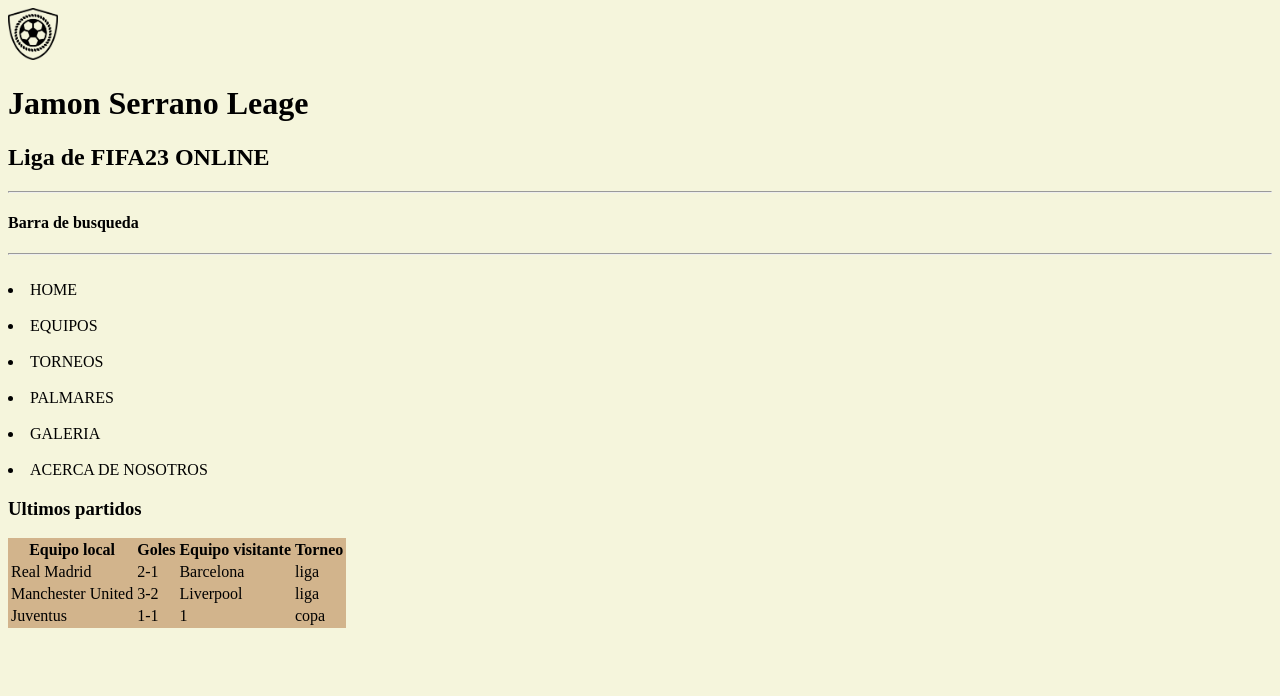
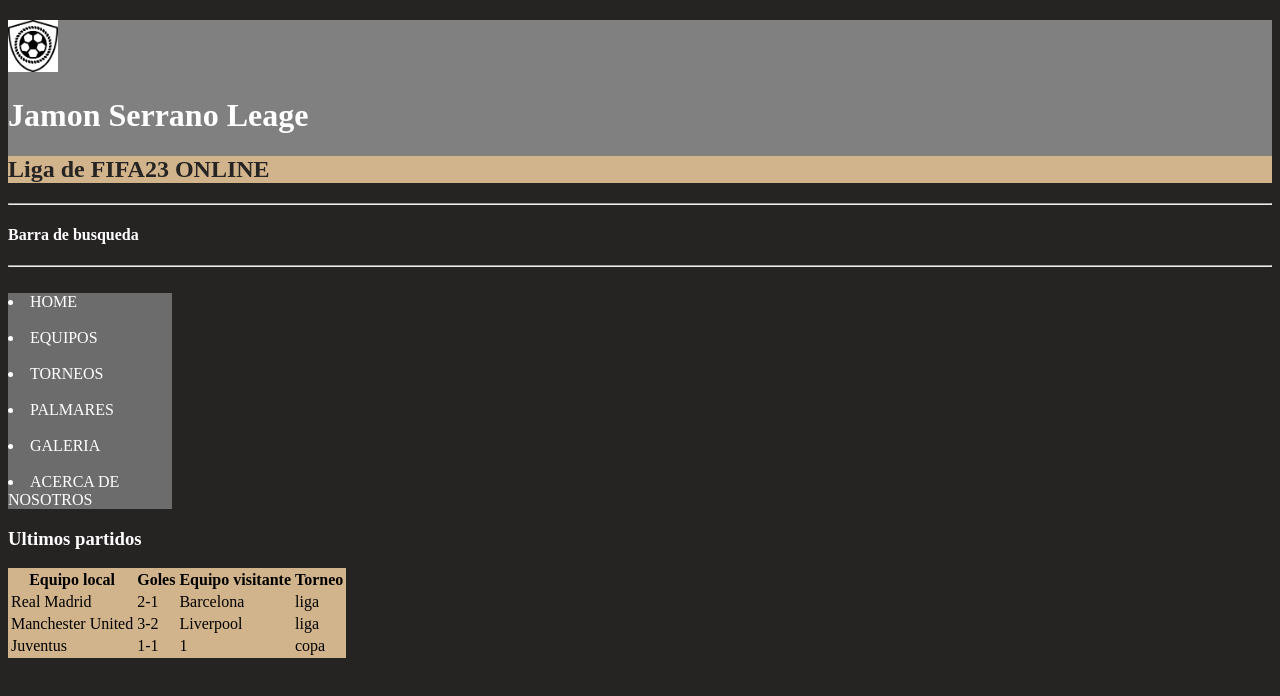
Before and after one commit to Manuelrincon37/js-website, a plain HTML site: page index.html in a window 1280 px wide. Drawn offline with Linux system fonts and the light colour scheme.

Commit message:
add some css

```diff
--- a/index.html
+++ b/index.html
@@ -6,11 +6,11 @@
     <link rel="stylesheet" href="/styles.css">
 </head>
 <body>
-    <div>
-        <img src="/img/escudo.png" alt="logo-inicio" width="50"> <!--LOGO AND NAME OF WEBSITE-->
+    <div class="header">
+        <img class="logo" src="/img/escudo.png" alt="logo-inicio" width="50"> <!--LOGO AND NAME OF WEBSITE-->
         <h1>Jamon Serrano Leage</h1>
 
-        <h2>Liga de FIFA23 ONLINE</h2><!--SHORT DESCRIPTION-->
+        <h2 class="subtitle">Liga de FIFA23 ONLINE</h2><!--SHORT DESCRIPTION-->
     </div>
 
 <div>
@@ -18,8 +18,8 @@
     <h4>Barra de busqueda</h4><!--TRY TO DO A NAV/SERACH BAR-->
     <hr>
     <br>
-        <div>       <!--EACH WILL HAVE A LINK TO LEAD TO EACH SECTION-->
-        <lo>
+        <div class="menu-interactivo">       <!--EACH WILL HAVE A LINK TO LEAD TO EACH SECTION-->
+        <lo class="menu-elementos">
                 <li>HOME</li>
             <br>
                 <li>EQUIPOS</li>
@@ -38,11 +38,11 @@
 
     <!--WANT TO SET A BACKGROUND IMAGE REFERENCING FIFA AND/OR FOOTBALL -->
 
-</div id="tabla">
+</div class="tabla">
     <h3>Ultimos partidos</h3>
     <!--SHOW THE LAST 5 OR MORE GAME SCORES REGISTERED-->
     <!--WILL MAKE IT INTERACTIVE AND EDITABLE FROM ADMIN PAGE-->
-    <table>
+    <table class="t-interact">
          <thead>
           <tr>
             <th>Equipo local</th>
--- a/styles.css
+++ b/styles.css
@@ -1,7 +1,34 @@
-body{
-    background-color: beige;
+.header{
+    background-color: gray;
+    margin-top: 20px;
+
 }
 
-table{
+/*The colors will chage, this is only a test*/
+.subtitle{
     background-color: tan;
+    color:rgb(38, 35, 35)
 }
+
+body{
+    background-color: rgb(38, 35, 35);
+    color: white;
+}
+
+.logo{
+
+background-color: white;
+}
+.t-interact{
+    background-color: tan;
+    color: black;
+}
+
+.menu-interactivo{
+    background-color: rgb(109, 108, 108);
+    margin-right: 1100px;
+
+}
+.menu-elementos{
+    background-color: aqua;
+}
```
